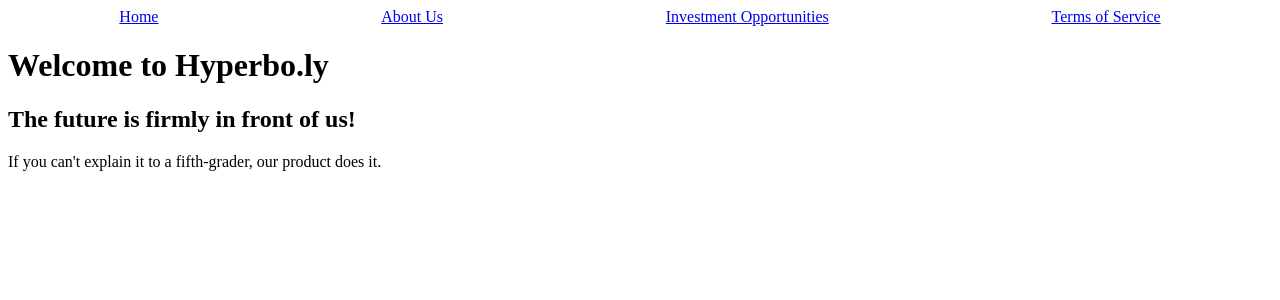
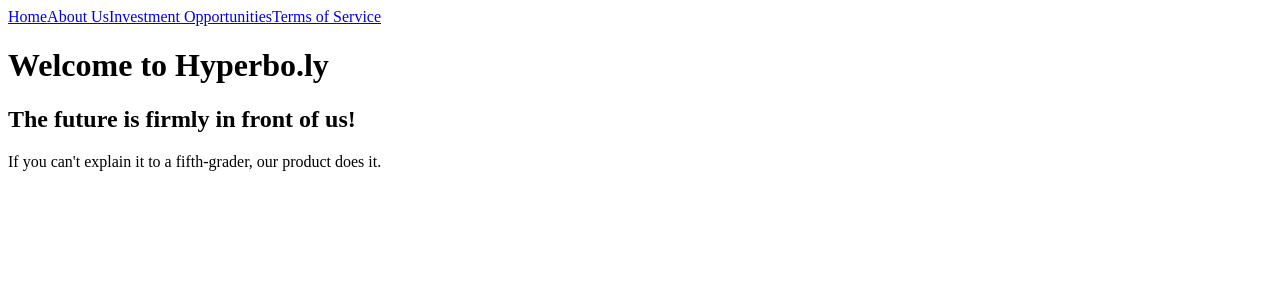
Before and after one commit to SylviaRemington/react-components, a React (Vite) app: page / in a window 1280 px wide. Shown: the top 300 px of the page. Built offline with nearby package versions, Linux system fonts and the light colour scheme.

Commit message:
adding code from index.css and moving it to Navbar.css

```diff
--- a/src/components/Navbar/Navbar.css
+++ b/src/components/Navbar/Navbar.css
@@ -0,0 +1,4 @@
+#top-navbar {
+  display: flex;
+  justify-content: space-around;
+}
--- a/src/index.css
+++ b/src/index.css
@@ -66,9 +66,3 @@ button:focus-visible {
     background-color: #f9f9f9;
   }
 } */
-
-/* Currently, the css for our Navbar lives in index.css; however, we want to put this in Navbar.css */
-#top-navbar {
-  display: flex;
-  justify-content: space-around;
-}
```
